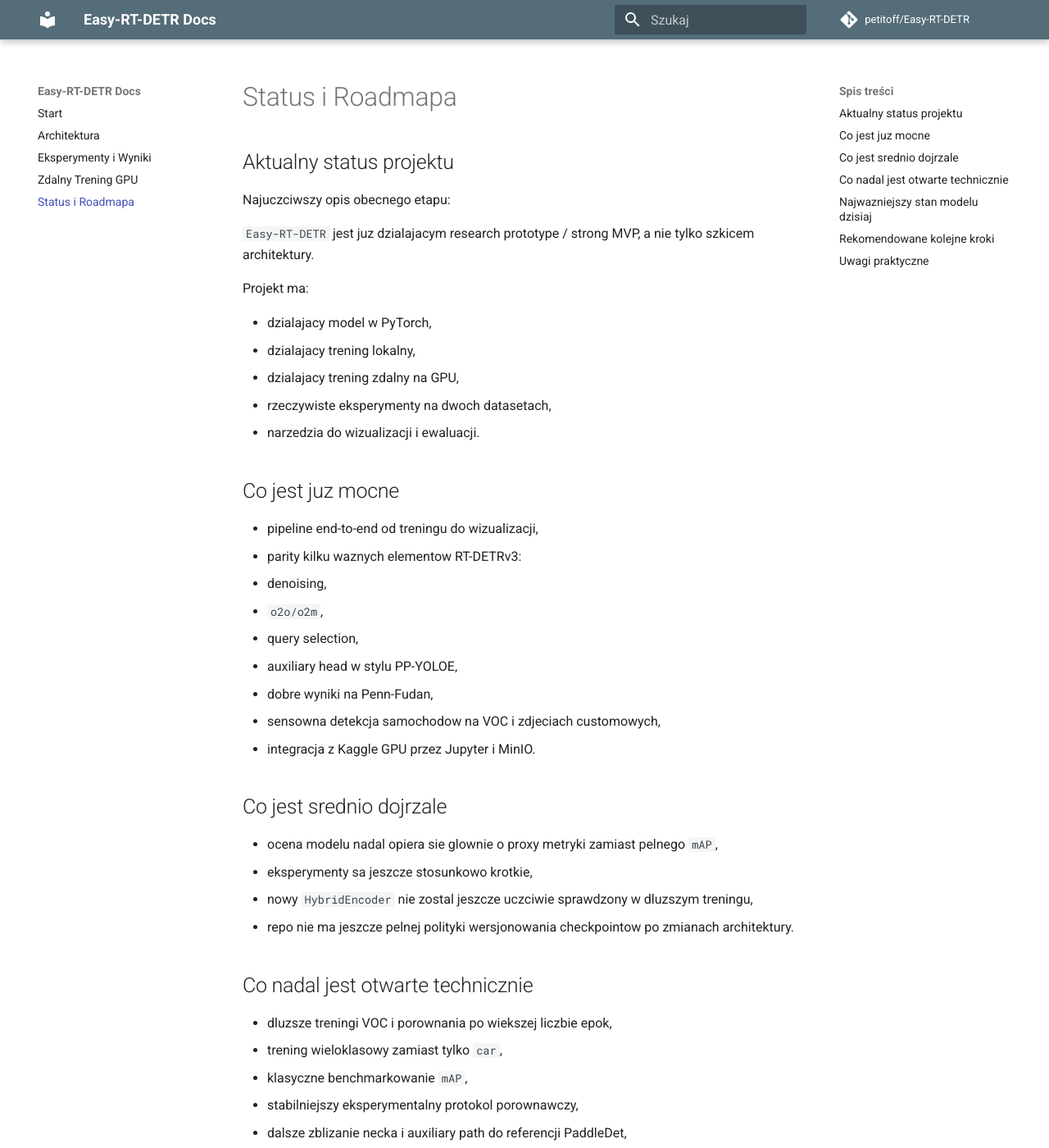
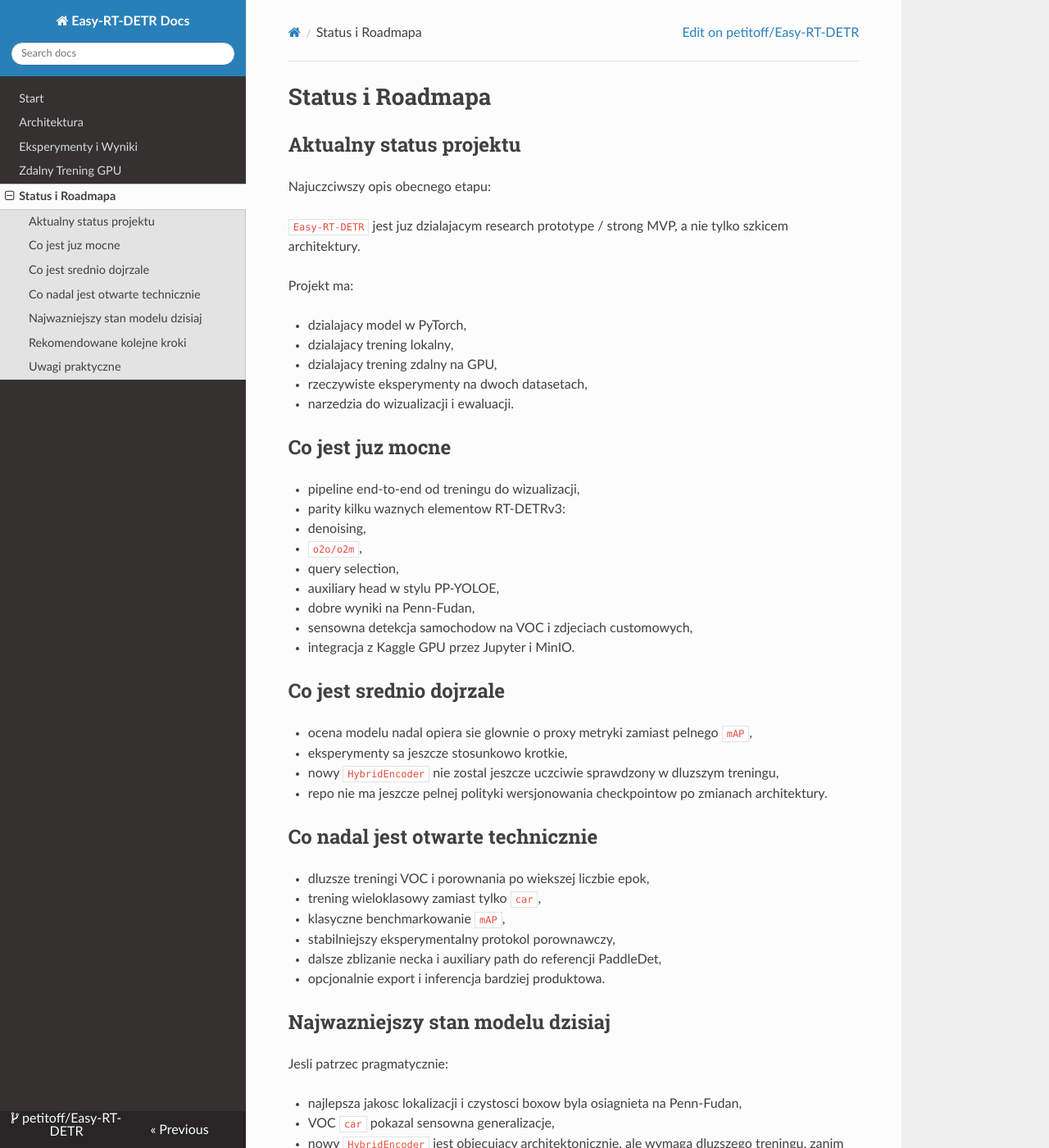
Before and after one commit to petitoff/Easy-RT-DETR, an MkDocs documentation site: the page built from docs/status.md, in a window 1280 px wide and 1400 px high. Shown: the whole window at 82% size. Built offline with MkDocs 1.6.1, drawn with Linux system fonts in a browser that asks for light colours; nearby versions of some CDN libraries; comment, search, counter and statistics services are not loaded; some of the changed text lies outside the part shown.

```diff
--- a/mkdocs.yml
+++ b/mkdocs.yml
@@ -4,17 +4,7 @@ repo_url: https://github.com/petitoff/Easy-RT-DETR
 site_url: https://petitoff.github.io/Easy-RT-DETR/
 repo_name: petitoff/Easy-RT-DETR
 theme:
-  name: material
-  language: pl
-  features:
-    - navigation.instant
-    - navigation.sections
-    - navigation.top
-    - content.code.copy
-  palette:
-    - scheme: default
-      primary: blue grey
-      accent: indigo
+  name: readthedocs
 nav:
   - Start: index.md
   - Architektura: architecture.md
@@ -23,11 +13,6 @@ nav:
   - Status i Roadmapa: status.md
 markdown_extensions:
   - admonition
-  - pymdownx.highlight:
-      anchor_linenums: true
-  - pymdownx.inlinehilite
-  - pymdownx.snippets
-  - pymdownx.superfences
   - tables
   - toc:
       permalink: true
--- a/pyproject.toml
+++ b/pyproject.toml
@@ -21,7 +21,6 @@ dev = [
 ]
 docs = [
   "mkdocs>=1.6",
-  "mkdocs-material>=9.5",
 ]
 
 [tool.setuptools.packages.find]
```
